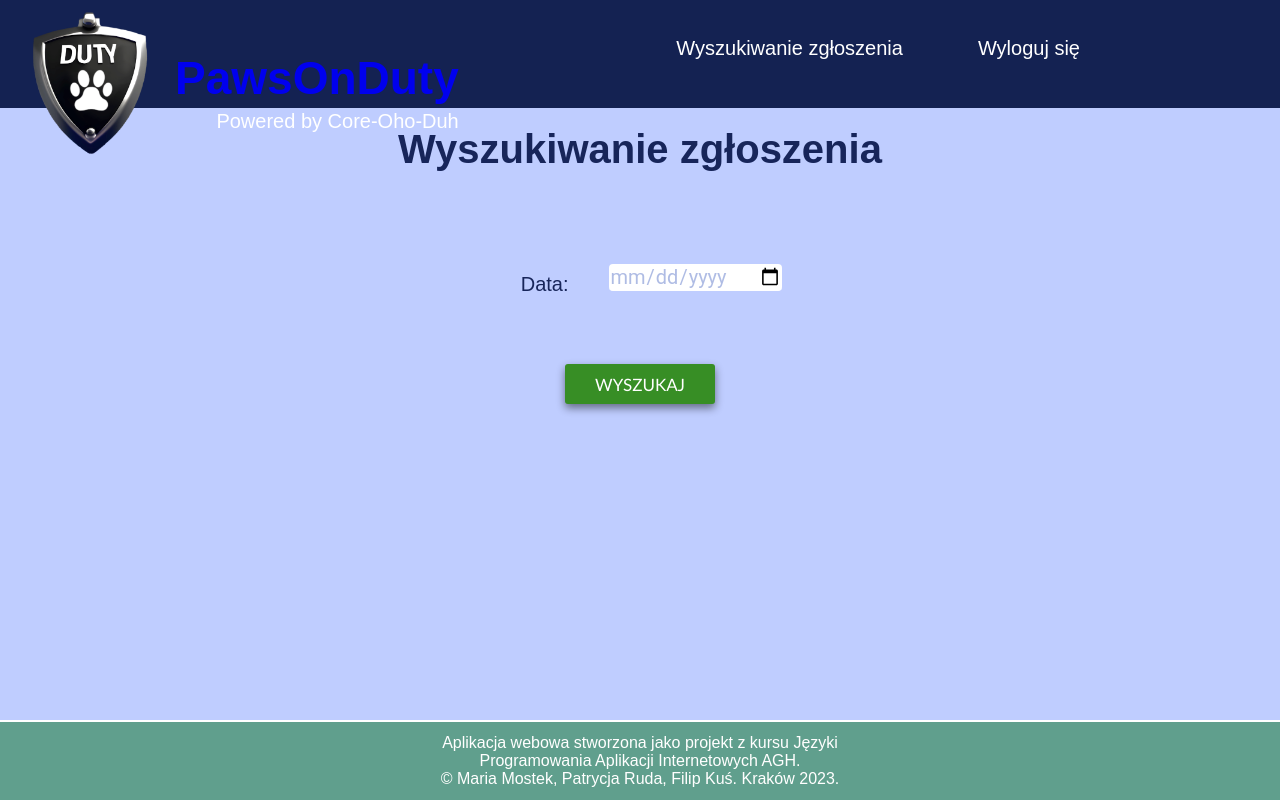
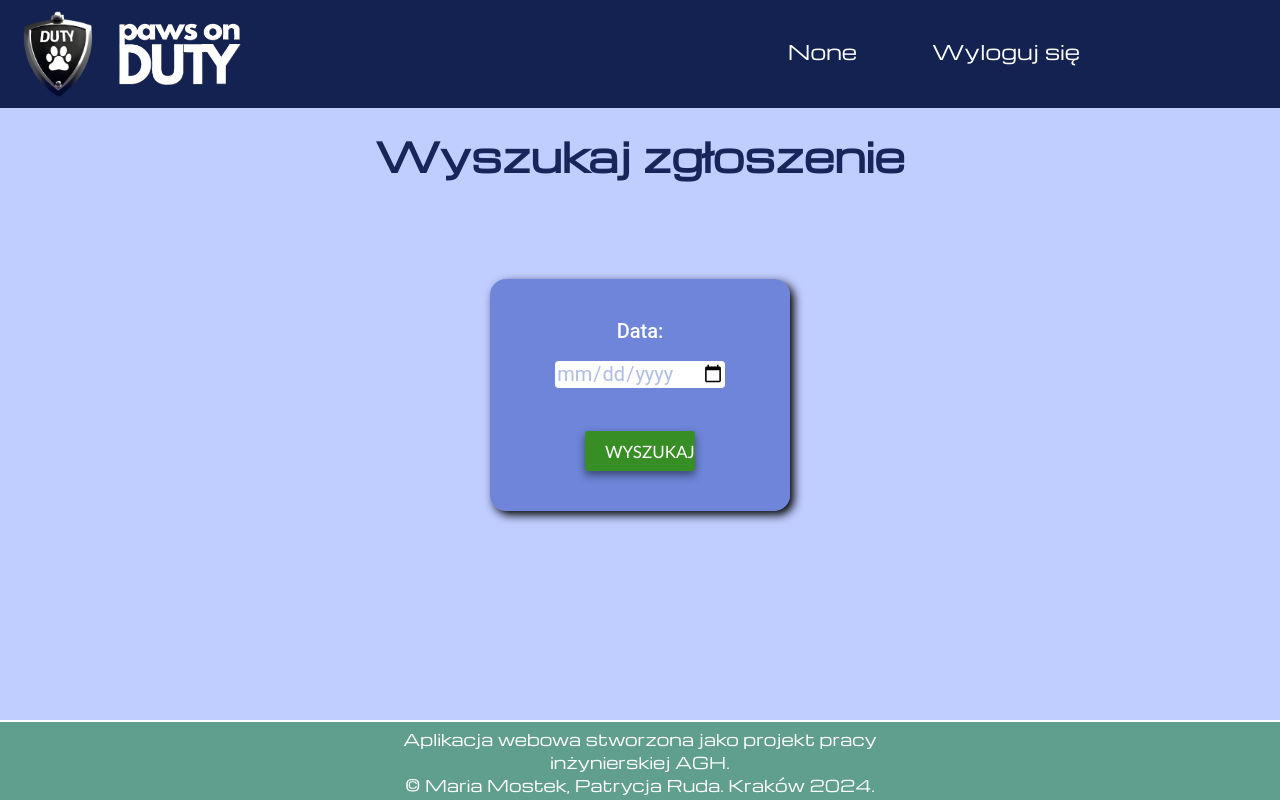
Before and after one commit to mostekmaria/PawsOnDuty, a Flask app: page /przegladanie.html in a window 1280 px wide. Run offline with Flask 3, Linux system fonts and the light colour scheme.

Commit message:
strony do wyszukiwania zgłoszeń przez funkcjonariusza

```diff
--- a/report.json
+++ b/report.json
@@ -1,6 +1,6 @@
 {
     "title": "",
-    "event_desc": "Ile osób brało w tym udział?: hej, Czołem!: kradzież, ",
+    "event_desc": "",
     "address": "",
     "event_time": "",
     "appearance": "",
--- a/static/css/style.css
+++ b/static/css/style.css
@@ -419,8 +419,20 @@ input {
   box-shadow: 4px 4px 10px rgb(0, 0, 0); /* Delikatny cień wokół pola */
 }
 
+.panel-search {
+  padding: 40px;
+  background-color: #304ebb8e !important;
+  border-radius: 16px; /* Zaokrąglone rogi panelu */
+  width: 300px !important; /* Maksymalna szerokość panelu */
+  color: #ffffff;
+  display: flex;
+  flex-direction: column;
+  align-items: center;
+  box-shadow: 4px 4px 10px rgb(0, 0, 0); /* Delikatny cień wokół pola */
+}
 
-.full-input, #data, #godzina, #liczba, #opis, .sprawca {
+
+.full-input, #data, #godzina, #liczba, #opis, .sprawca, #date-search {
   margin-bottom: 15px; /* Odstęp poniżej każdego pola */
   border-radius: 4px; /* Zaokrąglone rogi pola */
   font-size: 20px; /* Rozmiar czcionki pola */
@@ -695,9 +707,7 @@ width: 100px;
   transition: margin-left .5s;
   padding: 16px;
 }
-#search{
-  width: 300px;
-}
+
 
 @media all and (max-width: 1100px) {
 main {
--- a/templates/logowanie.html
+++ b/templates/logowanie.html
@@ -59,7 +59,7 @@
 
 <main id="mainlog">
     <br><br><br><br>
-    <h1>ZALOGUJ SIĘ</h1>
+    <h1>Zaloguj się</h1>
     <br>
     {% if komunikat %}
     <p class="komunikat" style="color: red;">{{ komunikat }}</p>
--- a/templates/przegladanie.html
+++ b/templates/przegladanie.html
@@ -6,17 +6,20 @@
         <link rel="shortcut icon" href="static/logo.png"/>
         <link rel="stylesheet" href="{{ url_for('static', filename='css/style.css') }}">
         <link rel="stylesheet" href="{{ url_for('static', filename='css/map.css') }}">
+        <meta name="viewport" content="width=device-width, initial-scale=1.0">
+        <link rel="preconnect" href="https://fonts.googleapis.com">
+        <link rel="preconnect" href="https://fonts.gstatic.com" crossorigin>
+        <link href="https://fonts.googleapis.com/css2?family=Michroma&display=swap" rel="stylesheet">
     </head>
     <body>
         <div id="mySidebar" class="sidebar">
-            <a href="javascript:void(0)" class="closebtn" onclick="closeNav()">×</a>
             <br><br>
             <br><br>
-            <a class="bar" id="bar" href="index.html">PawsOnDuty</a>
+            <a href="#"><img id="title-PawsOnDuty" data-tooltip="Przejdź do strony głównej" src="static/logo-napis.png" width="auto" height="80"></a>
             <br><br>
-            <a class="bar" id="barname">{{ name }}</a>  <!-- Używamy 'name' zamiast 'imie' -->
-            <br><br>
-            <a id="baroption" href="index.html">Wyszukiwanie zgłoszenia</a>
+
+            <a class="bar" id="barname">{{ session.get('name') }}</a>
+            <br>
             <a id="baroption" href="{{ url_for('wyloguj') }}">Wyloguj się</a>
         </div>
 
@@ -25,38 +28,37 @@
         {% endif %}
 
         <header>
-            <a href="#"><img class="has-tooltip" data-tooltip="Przejdź do strony głównej" src="static/logo.png" width="150" height="150"></a><br>
-            <img id="menu" src="static/menu.png" onclick="openNav()">
-            <!-- OBSŁUGA SIDEBAR MENU -->
-            <script src="{{ url_for('static', filename='js/sidebar.js') }}" alt=""></script>
-
+            <div id="logo">
+                <a href = ><img class="has-tooltip" data-tooltip="Przejdź do strony głównej" src="static/logo.png" width="90" height="90"></a><br>
+            </div>
+            <img id="menu" src="static/menu.png" onclick="openCloseNav()">
+                <!-- OBSŁUGA SIDEBAR MENU -->
+                <script src="{{ url_for('static', filename='js/sidebar.js') }}" alt=""></script>
             <div id="header">
-                <a href="index.html"><h1 class="title has-tooltip" data-tooltip="Przejdź do strony głównej">PawsOnDuty</h1></a>
-                <h5>Powered by Core-Oho-Duh</h5>
+                <a href = ><img id="title-PawsOnDuty" data-tooltip="Przejdź do strony głównej" src="static/logo-napis.png" width="auto" height="65"></a><br>
             </div>
-
-            <nav>
-                <span id="name">{{ name }}</span>  <!-- Używamy 'name' zamiast 'imie' -->
-                <a id="link2" class="has-tooltip" data-tooltip="Wyszukiwanie zgłoszenia" href="index.html">Wyszukiwanie zgłoszenia</a>
+            <nav class="navbar navbar-dark bg-primary">
+                <span id="name">{{ imie }}</span>
                 <a id="link1" class="has-tooltip" data-tooltip="Wyloguj się" href="{{ url_for('wyloguj') }}">Wyloguj się</a>
             </nav>
-
         </header>
-
         <main id="mainlog">
-            <h1 id="log">Wyszukiwanie zgłoszenia</h1>
+            <h1 id="log">Wyszukaj zgłoszenie</h1>
             <br>
             {% if komunikat %}
                 <p style="color: red;">{{ komunikat }}</p>
             {% endif %}
 
             <form action="/zgloszenia.html" method="GET" id="formsearch">
-                <div class="sign" id="search">
-                    <label for="data">Data:</label>
-                    <input type="date" id="data" name="data" required><br><br>
-                </div> <br><br>
-
-                <input class="button" type="submit" value="Wyszukaj">
+                <div class="panel-search">
+                    <div class="search" id="search">
+                        <div class="titleicon">
+                            <span class="sb-title">Data:</span>
+                        </div>
+                        <input type="date" class="full-input" id="date-search" name="data" required><br><br>
+                    </div>
+                    <input class="button" type="submit" value="Wyszukaj">
+                </div>
             </form>
         </main>
 
@@ -66,8 +68,8 @@
         <div id="div"></div>
 
         <footer>
-            <p id="footer">Aplikacja webowa stworzona jako projekt z kursu Języki Programowania Aplikacji Internetowych AGH.</p>
-            <p id="footer">© Maria Mostek, Patrycja Ruda, Filip Kuś. Kraków 2023.</p>
+            <p id="footer">Aplikacja webowa stworzona jako projekt pracy inżynierskiej AGH.</p>
+            <p id="footer">© Maria Mostek, Patrycja Ruda. Kraków 2024.</p>
         </footer>
     </body>
 </html>
--- a/templates/rejestracja.html
+++ b/templates/rejestracja.html
@@ -64,7 +64,7 @@
 
 <main id="mainlog">
     <br><br><br><br>
-    <h1>ZAREJESTRUJ SIĘ</h1>
+    <h1>Zarejestruj się</h1>
     <br>
     {% if komunikat %}
     <p style="color: red;">{{ komunikat }}</p>
```
Also changed, not shown: templates/zgloszenia.html (+22 -25 lines).
